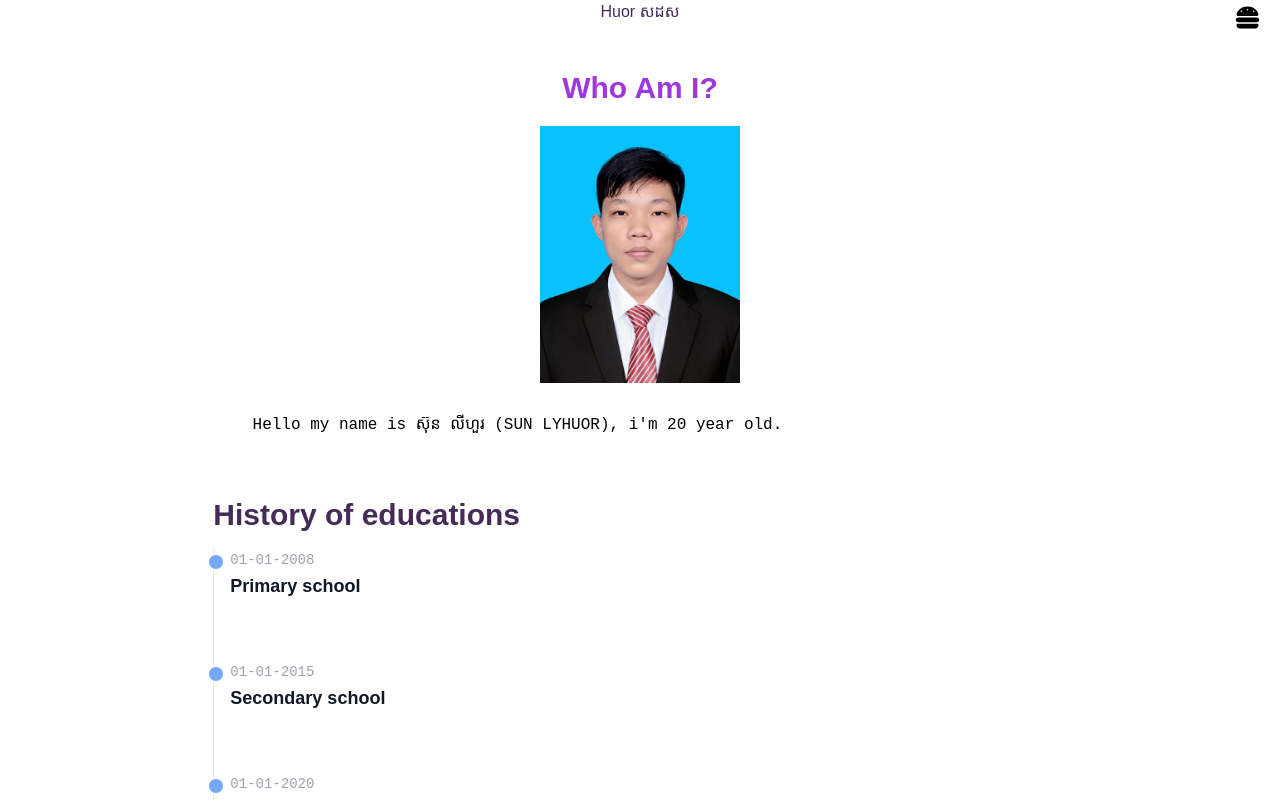
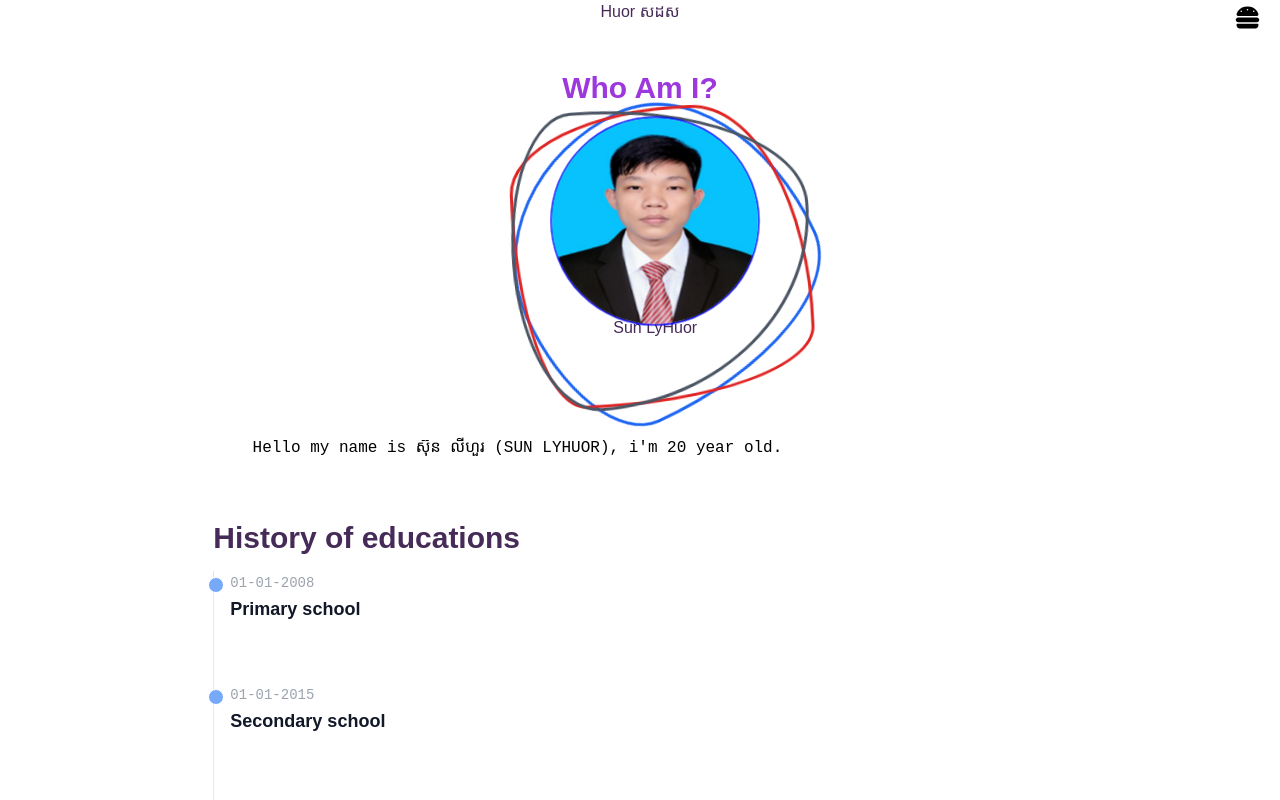
Before and after one commit to sunlyhuor/nextjdproject, a Next.js app: page /about-us in a window 1280 px wide. Shown: the top 800 px of the page. Built offline with nearby package versions, Linux system fonts and the light colour scheme.

Commit message:
Fix some code in about

```diff
--- a/src/pages/about-us.jsx
+++ b/src/pages/about-us.jsx
@@ -53,9 +53,17 @@ export default function AboutPage(){
     return(
         <main className="min-[0px]:w-11/12 md:w-8/12 mx-auto  mb-[50px]" >
             <section data-aos="fade-down" className="py-[25px]" >
-                <h1 className="text-center text-[#9D38DD] font-bold text-3xl" >Who Am I?</h1>
-                <div className="text-center py-[20px] flex justify-center " >
-                    <Image width={200} height={200} src={MyPic} alt="sdasdhasj" />
+                <h1 className="text-center text-[#9D38DD] font-bold text-3xl z-[10]" >Who Am I?</h1>
+                <div className="w-full" >
+                    <div className="relative h-[40vh]" >
+                            <div className="absolute min-[0px]:left-[30%] md:left-[37%] xl:left-[43%] z-[1] min-[0px]:top-[30px] md:top-[40px] " >
+                                <Image width={200} height={200} src={MyPic} className="rounded-[50%] w-[150px] h-[150px] animate-[scale_2s_ease-in-out_alternate_infinite]" alt ="sdasdhasj" />
+                                <h1 className="text-center mt-[20px] " >Sun LyHuor</h1>
+                            </div>
+                            <div className="border border-blue-600 border-[3px] min-[0px]:left-[20%] min-[0px]:w-[220px] min-[0px]:h-[220px] md:w-[250px] md:h-[250px] xl:w-[300px] xl:h-[300px] absolute md:left-[30%] xl:left-[35%] animate-[spin_4s_ease-in-out_infinite] duration-300 " style={ { borderRadius:"74% 26% 57% 43% / 36% 50% 50% 64%" } } ></div>
+                            <div className="border border-red-600 border-[3px] min-[0px]:left-[20%] min-[0px]:w-[220px] min-[0px]:h-[220px] md:w-[250px] md:h-[250px] xl:w-[300px] xl:h-[300px] absolute md:left-[30%] xl:left-[35%] animate-[spin_3s_ease-in-out_infinite] duration-300 " style={ { borderRadius:"61% 39% 77% 23% / 28% 75% 25% 72% " } } ></div>
+                            <div className="border border-gray-600 border-[3px] min-[0px]:left-[20%] min-[0px]:w-[220px] min-[0px]:h-[220px] md:w-[250px] md:h-[250px] xl:w-[300px] xl:h-[300px] absolute md:left-[30%] xl:left-[35%] animate-[spin_2s_ease-in-out_infinite] duration-300 " style={ { borderRadius:"23% 77% 74% 26% / 49% 36% 64% 51% " } } ></div>
+                    </div>
                 </div>
                 <p className=" break-all px-5" >
                   &nbsp; Hello my name is ស៊ុន លីហួរ (SUN LYHUOR), i'm 20 year old.
@@ -75,8 +83,8 @@ export default function AboutPage(){
                 />
             </section>
 
-            <section data-aos="fade-down" >
-                <h1 className="text-center  font-bold min-[0px]:text-xl md:text-3xl" >FOLLOW US ON</h1>
+            <section data-aos="fade-down" className="py-5" >
+                <h1 className="text-center  font-bold min-[0px]:text-xl md:text-5xl" >FOLLOW US ON</h1>
                 <section className="flex justify-center gap-[20px] py-[10px]" >
                     <a  title="Sun LyHuor - Facebook" href="https://www.facebook.com/sunleehuor/" target="_blank">
                         <FontAwesomeIcon id="svg-inline--fa-title-0kK8mcia4PgJ"  className="text-blue-600 min-[0px]:text-3xl md:text-5xl cursor-pointer hover:opacity-[0.6] active:text-yellow-400" icon={faFacebook} />
--- a/tailwind.config.js
+++ b/tailwind.config.js
@@ -21,6 +21,24 @@ module.exports = {
         'gradient-conic':
           'conic-gradient(from 180deg at 50% 50%, var(--tw-gradient-stops))',
       },
+      keyframes: {
+        scale: {
+          '0%': { transform: 'scale(1)' },
+          '100%': { transform: 'scale(1.4)' , border:"2px solid blue" },
+        },
+        spin:{
+          "0%":{
+            transform:"rotate(0deg)"
+          },
+          "100%":{
+            transform:"rotate(360deg)"
+          }
+        }
+      },
+      animation: {
+        scale: 'scale 1s ease-in-out alternate infinite',
+        spin: 'spin 2s ease-in-out infinite',
+      }
     },
   },
 }
```
